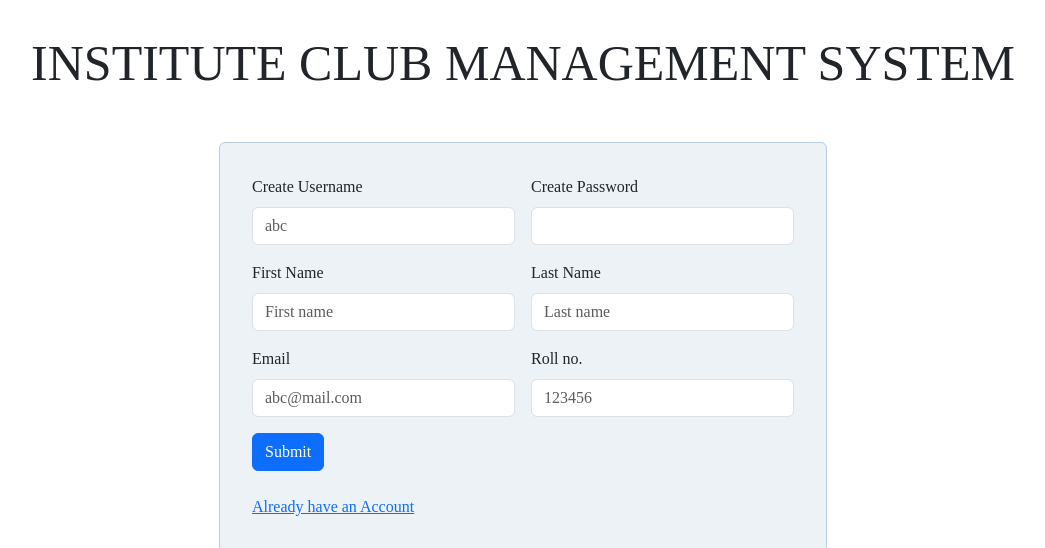
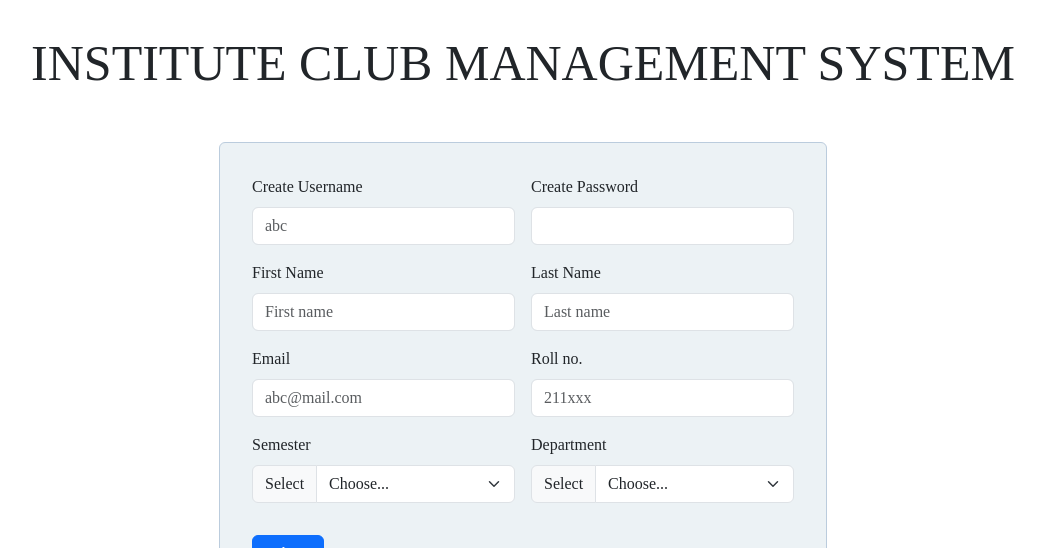
Before and after one commit to nitkclubs/nitk-clubs, a Django app: page /signup/ in a window 1280 px wide. Shown: the top 548 px of the page, without its empty margins (117-1162 px from the left). Run offline with Django 4.2, Linux system fonts and the light colour scheme; grey boxes are pictures that could not be loaded.

Commit message:
user, student connected

```diff
--- a/authentication/views.py
+++ b/authentication/views.py
@@ -3,6 +3,7 @@ from django.http import HttpResponse
 from django.contrib.auth.models import User
 from django.contrib import messages
 from django.contrib.auth import authenticate, login
+from .models import Student
 
 # Create your views here.
 def aboutUs(request):
@@ -29,7 +30,6 @@ def userLogin(request):
         else:
             messages.warning(request, "Bad Credentials!")
 
-
     return render(request,'authentication/login.html')
 
 def signup(request):
@@ -40,7 +40,16 @@ def signup(request):
         lname = request.POST["lname"]
         email = request.POST['email']
         rollno = request.POST["rollno"]
+        semester = request.POST["semester"]
+        dept = request.POST["department"]
 
+        if int(rollno) < 211001 and int(rollno) > 211999:
+            messages.warning(request, "invalid Rollno")
+            return redirect('signup')
+
+        if int(semester) < 0 and int(semester) > 9:
+            messages.warning(request, "Invalid semester")
+            return redirect('signup')
 
         myuser = User.objects.create_user(username, email, passwd)
         myuser.first_name = fname
@@ -49,6 +58,14 @@ def signup(request):
         # myuser.is_active = False
         myuser.is_active = True
         myuser.save()
+
+
+        if myuser is not None:
+            login(request,myuser)
+            studentData = Student.objects.create(username = request.user, rollno = rollno, semester = semester, department = dept)
+            studentData.save()
+        else:
+            messages.danger(request, "Student model error.")
         messages.success(request, "Your Account has been created succesfully.")
 
         return redirect('signin')
--- a/club/models.py
+++ b/club/models.py
@@ -1,8 +1,9 @@
 from django.db import models
+from django.contrib.auth.models import User
 
 # Create your models here.
 class Club(models.Model):
     clubId = models.AutoField(primary_key=True)
     clubName = models.CharField(max_length=30)
     clubDescription = models.TextField(null=True)
-    clubHead = models.PositiveIntegerField(null=True)
+    clubHead = models.ForeignKey(User,on_delete=models.CASCADE)
--- a/templates/authentication/signup.html
+++ b/templates/authentication/signup.html
@@ -4,34 +4,75 @@
     {% block login_area %}
     <!-- </div> -->
     <div class="login_box">
+        {% for message in messages %}
+        <div class="alert alert-{{ message.tags }} alert-dismissible fade show" role="alert">
+            <strong> {{ message.tags }}!</strong> {{ message }}
+            <button type="button" class="btn-close" data-bs-dismiss="alert" aria-label="Close"></button>
+          </div>
+        {% endfor %}
         <div class="box">
             <form action = "/signup/" method="post" class="row g-3" >
                 {% csrf_token %}
                 <div class="col-md-6">
                     <label for="inputUsername" class="form-label">Create Username </label>
-                    <input type="text" class="form-control" name = 'username' placeholder="abc" aria-label="User name">
+                    <input type="text" class="form-control" name = 'username' placeholder="abc" aria-label="User name" required>
                 </div>
                 <div class="col-md-6">
                     <label for="inputPassword4" class="form-label">Create Password</label>
-                    <input type="password" class="form-control" name = 'passwd' id="inputPassword4">
+                    <input type="password" class="form-control" name = 'passwd' id="inputPassword4" required>
                 </div>
                 <div class="col-md-6">
                     <label for="inputFname" class="form-label">First Name</label>
-                    <input type="text" class="form-control" name = 'fname' placeholder="First name" aria-label="First name">
+                    <input type="text" class="form-control" name = 'fname' placeholder="First name" aria-label="First name" required>
                 </div>
                 <div class="col-md-6">
                     <label for="inputLname" class="form-label">Last Name</label>
-                    <input type="text" class="form-control" name = 'lname' placeholder="Last name" aria-label="Last name">
+                    <input type="text" class="form-control" name = 'lname' placeholder="Last name" aria-label="Last name" required>
                 </div>
                 <div class="col-md-6">
                     <label for="inputEmail3" class="form-label">Email</label>
-                     <input type="email" class="form-control" name = 'email' placeholder="abc@mail.com" id="inputEmail3">
+                     <input type="email" class="form-control" name = 'email' placeholder="abc@mail.com" id="inputEmail3" required>
                 </div>
                 <div class="col-md-6">
                     <label for="inputRollno" class="form-label">Roll no.</label>
-                    <input type="number" class="form-control" name = 'rollno' placeholder="123456" id="inputRollno">
+                    <input type="number" class="form-control" name = 'rollno' placeholder="211xxx" id="inputRollno" required>
+                </div>
+                <div class="col-md-6">
+                    <label for="inputSemester" class="form-label">Semester</label>
+                    <!-- <input type="number" class="form-control" name = 'semester' placeholder="1 - 8" id="inputSemester" required> -->
+                    <div class="input-group mb-3">
+                        <label class="input-group-text" for="inputGroupSelect01">Select</label>
+                        <select class="form-select" id="inputGroupSelect01" name = "semester" required>
+                          <option selected>Choose...</option>
+                          <option value="1">1</option>
+                          <option value="2">2</option>
+                          <option value="3">3</option>
+                          <option value="4">4</option>
+                          <option value="5">5</option>
+                          <option value="6">6</option>
+                          <option value="7">7</option>
+                          <option value="8">8</option>
+                        </select>
+                    </div>
                 </div>
 
+                <div class="col-md-6" >
+                    <label for="inputDepartment" class="form-label">Department</label>
+                    <div class="input-group mb-3">
+                        <label class="input-group-text" for="inputGroupSelect01" >Select</label>
+                        <select class="form-select" id="inputGroupSelect01" name = "department" required>
+                          <option selected>Choose...</option>
+                          <option value="CSE">CSE</option>
+                          <option value="IT">IT</option>
+                          <option value="ECE">ECE</option>
+                          <option value="EEE">EEE</option>
+                          <option value="MECH">MECH</option>
+                          <option value="CHEM">CHEM</option>
+                          <option value="META">META</option>
+                        </select>
+                    </div>
+
+                  </div>
                 <div class="col-12" >
                     <button type="submit" class="btn btn-primary" >Submit</button>
                 </div>
@@ -40,4 +81,5 @@
         </div>
     </div>
 
+
 {% endblock %}
--- a/templates/club/createClub.html
+++ b/templates/club/createClub.html
@@ -32,8 +32,8 @@
                     <input type="text" class="form-control" id="clubName" name="clubName" placeholder="music_club" required>
                 </div>
                 <div class="mb-3">
-                    <label form="InputClubHeadRollno" class="form-label">Club Head Rollno</label>
-                    <input type="number" class="form-control" id="clubHeadRollno" name = "clubHeadRollno" placeholder="123456" required>
+                    <label form="InputclubHeadUsername" class="form-label">Club Head Username</label>
+                    <input type="text" class="form-control" id="clubHeadUsername" name = "clubHeadUsername" placeholder="abc" required>
                 </div>
                  <div class="mb-3">
                     <label for="InputClubDescription" class="form-label">Description</label>
```
Also changed, not shown: authentication/models.py (+10 -0 lines), club/views.py (+7 -5 lines).
